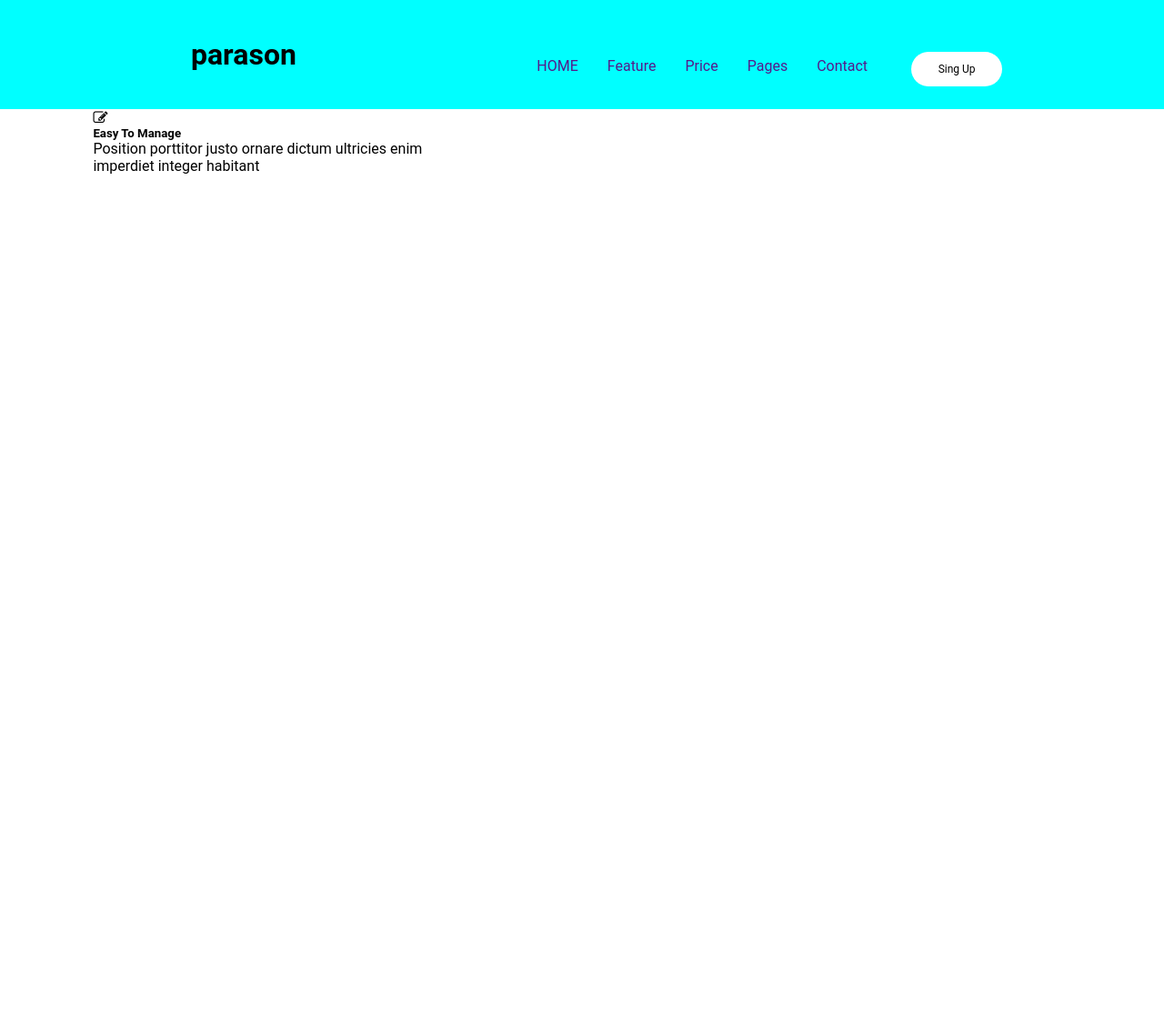
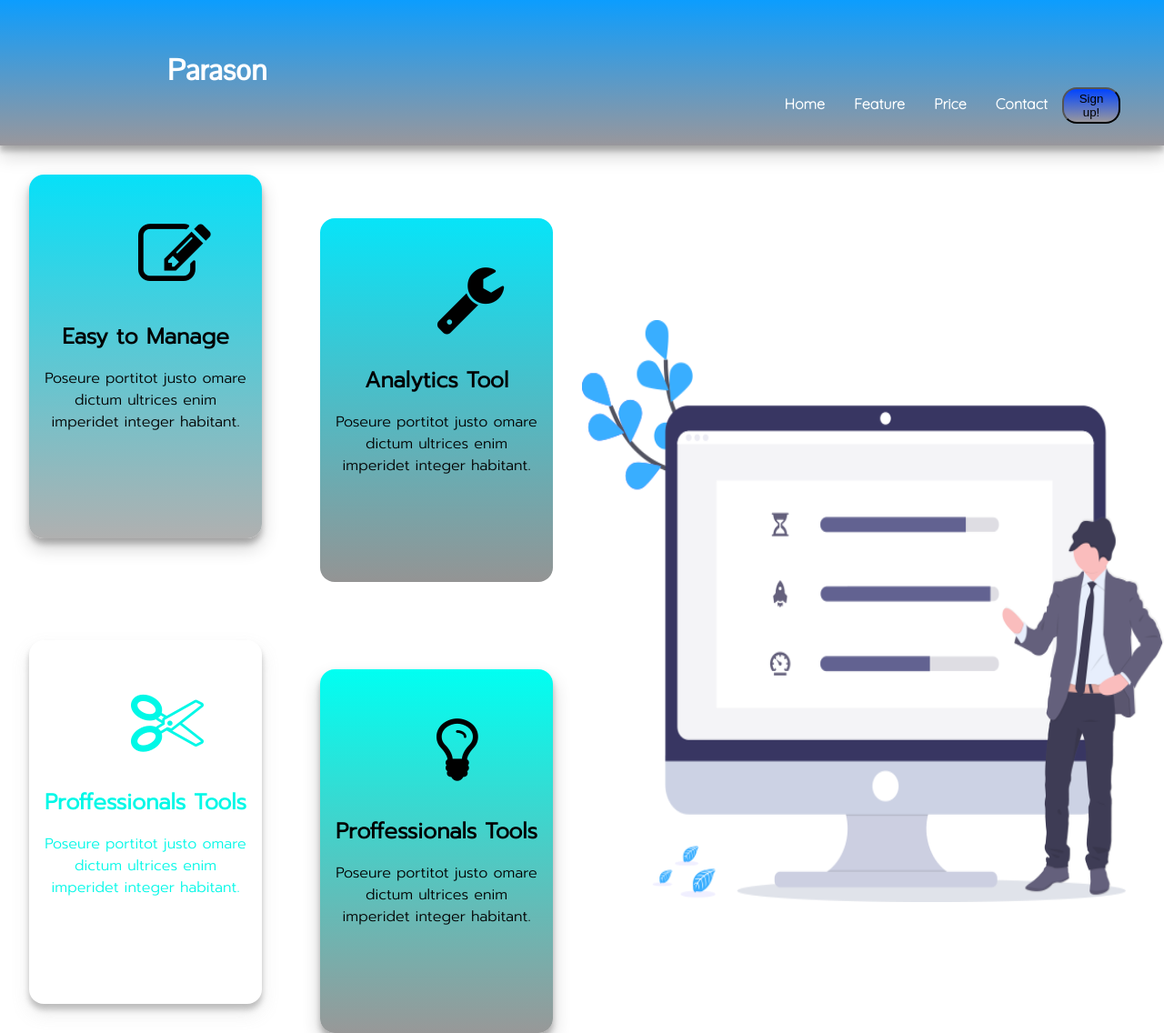
Before and after one commit to omarsemsovic/it-camp, a plain HTML site: page html/18 cas/index3.html in a window 1280 px wide. Shown: the whole page at 91% size. Before the commit the page ends 800 px from the top, so only its background shows below. Drawn offline with Linux system fonts and the light colour scheme; a web font is replaced by a local one.

Commit message:
Flex - 2 - 18. Cas

```diff
--- a/html/18 cas/index3.html
+++ b/html/18 cas/index3.html
@@ -1,35 +1,56 @@
+
 <!DOCTYPE html>
 <html lang="en">
-<head>
-    <meta charset="UTF-8">
-    <meta http-equiv="X-UA-Compatible" content="IE=edge">
-    <meta name="viewport" content="width=device-width, initial-scale=1.0">
-    <link rel="stylesheet" href="style3.css">
-    <link rel="stylesheet" href="https://cdnjs.cloudflare.com/ajax/libs/font-awesome/4.7.0/css/font-awesome.min.css">
-    <title>site</title>
-</head>
-<body>
-    <div class="container">
-        <div class="header">
-            <h1>parason</h1>
-            <div class="links">
-                <ul>
-                    <li><a href="">HOME</a></li>
-                    <li><a href="">Feature</a></li>
-                    <li><a href="">Price</a></li>
-                    <li><a href="">Pages</a></li>
-                    <li><a href="">Contact</a></li>
-                    <li><button type="button">Sing Up</button></li>
-                </ul>
-            </div >
+  <head>
+    <meta charset="UTF-8" />
+    <meta http-equiv="X-UA-Compatible" content="IE=edge" />
+    <meta name="viewport" content="width=device-width, initial-scale=1.0" />
+    <title>Document</title>
+    <link rel="stylesheet" href="./style3.css" />
+    <link rel="preconnect" href="https://fonts.googleapis.com">
+<link rel="preconnect" href="https://fonts.gstatic.com" crossorigin>
+<link href="https://fonts.googleapis.com/css2?family=Farsan&family=Kanit:wght@300&family=Ms+Madi&family=Noto+Sans+Buhid&family=Pontano+Sans&family=Prompt:wght@300&family=Quicksand:wght@300&display=swap" rel="stylesheet">
+<link rel="stylesheet" href="https://cdnjs.cloudflare.com/ajax/libs/font-awesome/4.7.0/css/font-awesome.min.css">
+  </head>
+  <body>
+    <header>
+      <h2>Parason</h2>
+      <ul class="linkovi">
+        <li><a href=""><b>Home</b></a></li>
+        <li><a href=""><b>Feature</b></a></li>
+        <li><a href=""><b>Price</b></a></li>
+        <li><a href=""><b>Contact</b></a></li>
+        <form action="">
+          <button type="submit">Sign up!</button>
+        </form>
+      </ol>
+    </header>
+    <div class="main">
+        <div class="child1">
+            <div class="one">
+                <i class="fa fa-pencil-square-o" aria-hidden="true" id="olovka"></i>
+                <h2>Easy to Manage</h2>
+                <p>Poseure portitot justo omare dictum ultrices enim imperidet integer habitant.</p>
+            </div>
+            <div class="two">
+                <i class="fa fa-wrench" aria-hidden="true" id="wrench"></i>
+                <h2>Analytics Tool</h2>
+                <p>Poseure portitot justo omare dictum ultrices enim imperidet integer habitant.</p>
+            </div>
+            <div class="three">
+                <i class="fa fa-scissors" aria-hidden="true" id="makaze"></i>
+                <h2>Proffessionals Tools</h2>
+                <p>Poseure portitot justo omare dictum ultrices enim imperidet integer habitant.</p>
+            </div>
+            <div class="four">
+                <i class="fa fa-lightbulb-o" aria-hidden="true" id="sijalica"></i>
+                <h2>Proffessionals Tools</h2>
+                <p>Poseure portitot justo omare dictum ultrices enim imperidet integer habitant.</p>
+            </div>
         </div>
-            <div class="cardcard1">
-                <i class="fa fa-pencil-square-o" aria-hidden="true"></i>
-                <h5>Easy To Manage</h5>
-                <p>Position porttitor justo ornare dictum ultricies enim imperdiet integer habitant</p>
+        <div class="child2">
+            <img src="image12.webp" alt="">
         </div>
-
-
-
-
-    </body>
+    </div>
+  </body>
+</html>
--- a/html/18 cas/style3.css
+++ b/html/18 cas/style3.css
@@ -1,56 +1,185 @@
-*{
+* {
     margin: 0;
-    padding: 0;
-    font-family: 'roboto', sans-serif;
-}
-.container{
-    width: 100%;
-    height: 15vh;
-    background-color: aqua;
-
-    background-position: center;
-    background-size: cover;
-    padding-left: 8%;
-    padding-right: 8%;
     box-sizing: border-box;
-}
-
-button{
-    width: 100px;
-    color: #000;
-    font-size: 12px;
-    padding: 12px 0;
-    background: #fff;
-    border: 0;
-    border-radius: 20px;
-    outline: none;
-    top: 1rem;
+  }
+  header {
+    box-shadow: rgba(0, 0, 0, 0.19) 0px 10px 20px, rgba(0, 0, 0, 0.23) 0px 6px 6px;
+    color: white;
+    font-family: "Quicksand", sans-serif;
     position: relative;
-    left: 2rem;
-}
-.header {
-    width: 80%;
-    height: 100%;
-    margin: 0px auto;
     display: flex;
     justify-content: space-between;
-    align-items: center;
-}
+    background-image: linear-gradient(rgb(12, 157, 254), rgb(153, 151, 156));
+    height: 20vh;
+    align-items: flex-end;
+  }
+  header:hover {
+    transition: 0.8s ease;
+    transform: scale(1, 1.2);
+  }
+  header h2 {
+    position: relative;
+    left: 10rem;
+    top: 1rem;
+    font-size: 2rem;
+    color: white;
+    font-family: "Pontano Sans", sans-serif;
+    margin-top: 1.5rem;
+    margin-left: 1.5rem;
+    width: 15vh;
+    height: 15vh;
+  }
+  header button {
+    cursor: pointer;
+    position: relative;
+    top: -0.5rem;
+    right: 1rem;
+    margin-right: 2rem;
+    margin-bottom: 1rem;
+    background-image: linear-gradient(rgb(0, 68, 255), rgb(153, 151, 156));
+    border-radius: 1rem;
+    width: 5vw;
+    height: 5vh;
+  }
+  .linkovi {
+    text-decoration: none;
+    display: flex;
+    gap: 2rem;
+    list-style-type: none;
+  }
+  header a {
+    color: white;
+    text-decoration: none;
+  }
+  header a:hover {
+    width: 13vw;
+    height: 4vh;
+    background-image: linear-gradient(rgb(3, 61, 250), rgb(153, 151, 156));
+    border-radius: 2rem;
+  }
+  .main {
+    justify-content: space-between;
+    width: 100%;
+    margin-top: 2rem;
+    display: flex;
+  }
+  .child1 {
+    justify-content: space-around;
+    flex-wrap: wrap;
+    display: flex;
+    width: 50%;
+  }
+  .one {
+    border-radius: 1rem;
+    font-family: "Prompt", sans-serif;
+    box-shadow: rgba(0, 0, 0, 0.19) 0px 10px 20px, rgba(0, 0, 0, 0.23) 0px 6px 6px;
+    background-image: linear-gradient(rgb(7, 224, 248), rgb(176, 176, 176));
+    height: 50vh;
+    width: 20vw;
+  }
+  .one h2 {
+    text-align: center;
+  }
+  .one p {
+    padding: 1rem;
+    text-align: center;
+  }
+  #olovka {
+    margin-left: 7.5rem;
+    margin-top: 3rem;
+    margin-bottom: 2rem;
+    font-size: 5rem;
+  }
+  .two {
+    margin-top: 3rem;
+    border-radius: 1rem;
+    /* box-shadow: rgba(0, 0, 0, 0.19) 0px 10px 20px, rgba(0, 0, 0, 0.23) 0px 6px 6px; */
+    font-family: "Prompt", sans-serif;
+    background-image: linear-gradient(rgb(7, 228, 248), rgb(148, 148, 148));
+    height: 50vh;
+    width: 20vw;
+  }
+  .two h2 {
+    text-align: center;
+  }
+  .two p {
+    padding: 1rem;
+    text-align: center;
+  }
+  #wrench {
+    margin-left: 8rem;
+    margin-top: 3rem;
+    margin-bottom: 2rem;
+    font-size: 5rem;
+  }
+  .three {
+    margin-top: 4rem;
+    color: rgb(0, 248, 231);
+    border-radius: 1rem;
+    font-family: "Prompt", sans-serif;
+    box-shadow: rgba(151, 150, 150, 0.19) 0px 10px 20px, rgba(0, 0, 0, 0.23) 0px 6px 6px;
+    background-image: linear-gradient(rgb(16, 229, 236rgb(122, 122, 122)51));
+    height: 50vh;
+    width: 20vw;
+  }
+  #makaze {
+    margin-left: 7rem;
+    margin-top: 3rem;
+    margin-bottom: 2rem;
+    font-size: 5rem;
+  }
+  #sijalica {
+    margin-left: 8rem;
+    margin-top: 3rem;
+    margin-bottom: 2rem;
+    font-size: 5rem;
+  }
+  .three h2 {
+    text-align: center;
+  }
+  .three p {
+    padding: 1rem;
+    text-align: center;
+  }
+  .child2 {
+    width: 50%;
+  }
+  .child2 img {
+    margin-top: 10rem;
+    width: 100%;
+    height: 80vh;
+  }
+  .four {
+    margin-top: 6rem;
+    border-radius: 1rem;
+    font-family: "Prompt", sans-serif;
+    box-shadow: rgba(0, 0, 0, 0.19) 0px 10px 20px, rgba(0, 0, 0, 0.23) 0px 6px 6px;
+    background-image: linear-gradient(rgb(0, 255, 242), rgb(152, 152, 152));
+    height: 50vh;
+    width: 20vw;
+  }
+  .four h2 {
+    text-align: center;
+  }
+  .four p {
+    padding: 1rem;
+    text-align: center;
+  }
+  .one:hover {
+    transform: scale(1.1, 1.1);
+    transition: 1s ease;
+  }
+  .two:hover {
+    transform: scale(1.1, 1.1);
+    transition: 1s ease;
+  }
+  .three:hover {
+    transform: scale(1.1, 1.1);
+    transition: 1s ease;
+  }
+  .four:hover {
+    transform: scale(1.1, 1.1);
+    transition: 1s ease;
+  }
 
-.links ul {
-    display: flex;
-    list-style-type: none;
-}
-
-.links ul li a {
-    text-decoration: none;
-    padding: 1rem;
-    position: relative;
-    top: 1.4rem;
-}
-
-.cardcard1 {
-    color: black;
-    width: 40%;
-    height: 80%;
-}
+  @media
```
